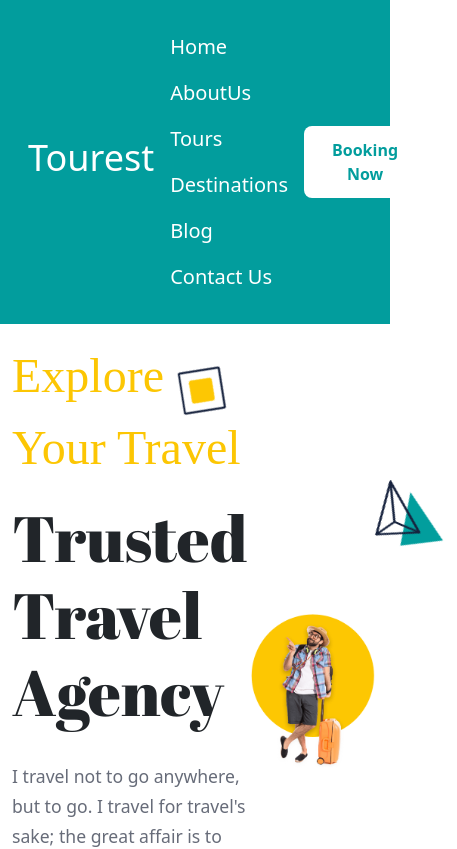
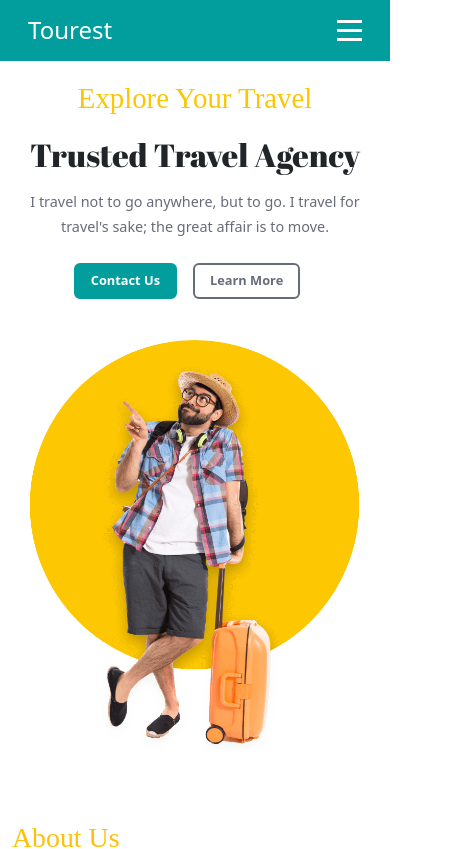
Before and after one commit to yatharth1cr/tourest, a React (Create React App) app in the folder homepage/: page / in a window 390 px wide. Shown: the top 849 px of the page, 457 px wide, since content can reach past the window. Built offline with nearby package versions, Linux system fonts and the light colour scheme; a web font is replaced by a local one.

Commit message:
added responsive part

```diff
--- a/homepage/src/App.css
+++ b/homepage/src/App.css
@@ -1,4 +1,7 @@
 @import url("https://fonts.googleapis.com/css2?family=Comforter+Brush&family=Abril+Fatface&display=swap");
+html {
+  scroll-behavior: smooth;
+}
 
 /* http://meyerweb.com/eric/tools/css/reset/
    v2.0 | 20110126
--- a/homepage/src/App.jsx
+++ b/homepage/src/App.jsx
@@ -11,13 +11,30 @@ function App() {
   return (
     <>
       <div className="App">
-        <Navbar />
+        <section id="Home" className="section home-section">
+          <Navbar />
+        </section>
+
         <Hero />
-        <Destination />
-        <Featured />
-        <About />
-        <Blog />
-        <Footer />
+        <section id="AboutUs" className="section about-section">
+          <About />
+        </section>
+
+        <section id="Tours" className="section tours-section">
+          <Featured />
+        </section>
+
+        <section id="Destinations" className="section destinations-section">
+          <Destination />
+        </section>
+
+        <section id="Blog" className="section blog-section">
+          <Blog />
+        </section>
+
+        <section id="ContactUs" className="section contact-section">
+          <Footer />
+        </section>
       </div>
     </>
   );
--- a/homepage/src/components/footer/footer.css
+++ b/homepage/src/components/footer/footer.css
@@ -1,7 +1,135 @@
+/* Footer General Styles */
 .custom-bg {
   background-color: #17233f;
   border-radius: 0;
 }
+
 .custom-bg2 {
   background-color: #029d9d;
 }
+
+footer {
+  font-size: 1rem;
+}
+
+footer h5 {
+  font-size: 1.2rem;
+  margin-bottom: 1.5rem;
+}
+
+footer ul {
+  padding: 0;
+}
+
+footer ul li {
+  margin-bottom: 0.5rem;
+}
+
+footer a {
+  text-decoration: none;
+}
+
+footer p {
+  margin-bottom: 0.5rem;
+}
+
+/* Newsletter Input */
+footer .input-group input {
+  border-radius: 0;
+}
+
+footer .input-group .btn {
+  border-radius: 0;
+}
+
+/* Footer Bottom Section */
+footer .text-center {
+  margin-top: 2rem;
+}
+
+footer .text-center h3 {
+  font-size: 1.5rem;
+}
+
+footer .text-center a {
+  transition: color 0.3s ease;
+}
+
+footer .text-center a:hover {
+  color: #029d9d;
+}
+
+footer .social-icons a {
+  font-size: 1.2rem;
+  margin-right: 1rem;
+  color: #fff;
+  transition: transform 0.3s ease;
+}
+
+footer .social-icons a:hover {
+  transform: scale(1.1);
+}
+
+/* Responsive Design */
+
+/* Tablets and Smaller Screens */
+@media (max-width: 992px) {
+  footer .row > div {
+    margin-bottom: 2rem;
+    text-align: center;
+  }
+
+  footer .text-center {
+    flex-direction: column;
+    gap: 1rem;
+  }
+
+  footer .text-center h3 {
+    order: -1;
+  }
+
+  footer .social-icons {
+    justify-content: center;
+  }
+}
+
+/* Mobile Devices */
+@media (max-width: 576px) {
+  footer {
+    text-align: center;
+  }
+
+  footer h5 {
+    font-size: 1.1rem;
+  }
+
+  footer ul {
+    margin-bottom: 1rem;
+  }
+
+  footer .input-group {
+    flex-direction: column;
+  }
+
+  footer .input-group input {
+    margin-bottom: 0.5rem;
+    border-radius: 4px;
+  }
+
+  footer .input-group .btn {
+    border-radius: 4px;
+  }
+
+  footer .text-center {
+    gap: 1rem;
+  }
+
+  footer .text-center h3 {
+    font-size: 1.3rem;
+  }
+
+  footer .social-icons a {
+    font-size: 1.1rem;
+    margin-right: 0.7rem;
+  }
+}
--- a/homepage/src/components/hero/hero.css
+++ b/homepage/src/components/hero/hero.css
@@ -1,12 +1,21 @@
+/* Hero Section */
 .hero {
   margin-top: 1rem;
   position: relative;
+  display: flex;
+  flex-wrap: wrap;
+  justify-content: center;
+  text-align: center; /* Center content for small screens */
 }
 
+/* Shapes (Decorative Elements) */
 .hero .shape {
   display: block;
   position: absolute;
   animation: rotate 8s linear infinite;
+  width: 50px;
+  height: 50px;
+  object-fit: contain;
 }
 
 .hero .shape-1 {
@@ -35,40 +44,149 @@
   }
 }
 
+/* Hero Content */
 .hero-content {
+  max-width: 600px;
   margin-bottom: 3rem;
+  text-align: left;
+}
+
 .hero-subtitle {
   font-family: "Comforter Brush", cursive;
   font-size: 3rem;
   color: #fcc603;
 }
-  h2 {
+
+.hero-title {
   font-family: "Abril Fatface", serif;
   font-size: 4rem;
+  margin-bottom: 1rem;
 }
+
 .hero-text {
   color: #676c79;
   font-size: 1.1rem;
   line-height: 1.7;
-    margin: 2rem 0;
+  margin: 1.5rem 0;
 }
+
+/* Buttons */
+.hero-buttons {
+  display: flex;
+  justify-content: flex-start;
+  flex-wrap: wrap;
+}
+
 .btn {
   font-weight: 700;
   padding: 10px 25px;
   border: 2px solid;
   border-radius: 6px;
+  margin: 0.5rem 1rem 0.5rem 0;
+  transition: all 0.3s ease;
 }
+
 .btn-one {
   background-color: #029d9d;
   color: #fff;
-    margin-right: 1rem;
+  border-color: #029d9d;
 }
+
 .btn-two {
-    border: 2px solid #676c79;
+  border-color: #676c79;
+  color: #676c79;
 }
+
 .btn:hover {
   background-color: #fff;
-    border: 2px solid;
   color: #029d9d;
+  border-color: #029d9d;
+}
+
+/* Hero Banner Image */
+.hero-banner {
+  width: 100%;
+  max-width: 500px;
+}
+
+.hero-banner img {
+  width: 100%;
+  height: auto;
+}
+
+/* Responsive Design */
+
+/* Tablets and Small Screens */
+@media (max-width: 1024px) {
+  .hero-content {
+    text-align: center; /* Center text for smaller screens */
+  }
+
+  .hero-buttons {
+    justify-content: center;
+  }
+
+  .hero .shape {
+    width: 40px;
+    height: 40px;
   }
 }
+
+/* Mobile Devices */
+@media (max-width: 768px) {
+  .hero {
+    flex-direction: column;
+    align-items: center;
+  }
+
+  .hero-content {
+    margin-bottom: 2rem;
+    text-align: center;
+  }
+
+  .hero-title {
+    font-size: 2.5rem;
+  }
+
+  .hero-subtitle {
+    font-size: 2.2rem;
+  }
+
+  .hero-text {
+    font-size: 1rem;
+    margin: 1rem 0;
+  }
+
+  .btn {
+    font-size: 0.9rem;
+    padding: 8px 20px;
+  }
+
+  .hero .shape {
+    display: none; /* Hide shapes on mobile for simplicity */
+  }
+
+  .hero-banner {
+    max-width: 350px;
+  }
+}
+
+/* Extra Small Devices */
+@media (max-width: 480px) {
+  .hero-title {
+    font-size: 2rem;
+  }
+
+  .hero-subtitle {
+    font-size: 1.8rem;
+  }
+
+  .hero-text {
+    font-size: 0.9rem;
+  }
+
+  .btn {
+    font-size: 0.8rem;
+    padding: 6px 15px;
+  }
+}
--- a/homepage/src/components/navbar/Nav.jsx
+++ b/homepage/src/components/navbar/Nav.jsx
@@ -1,39 +1,71 @@
+import React, { useState } from "react";
 import "./navbar.css";
 import "bootstrap/dist/css/bootstrap.min.css";
 
 function Nav() {
+  const [isOpen, setIsOpen] = useState(false);
+
+  const toggleMenu = () => {
+    setIsOpen(!isOpen);
+  };
+
+  const closeMenu = () => {
+    setIsOpen(false);
+  };
+
   return (
     <header className="header">
       <div className="container d-flex justify-content-between align-items-center">
         {/* Logo */}
         <h1 className="logo">Tourest</h1>
 
+        {/* Hamburger Menu */}
+        <div className="hamburger" onClick={toggleMenu}>
+          <span></span>
+          <span></span>
+          <span></span>
+        </div>
+
         {/* Navigation */}
-        <nav className="navbar">
-          <ul className="navbar-list d-flex flex-column flex-lg-row">
+        <nav className={`navbar ${isOpen ? "open" : ""}`}>
+          <ul className="navbar-list">
             <li>
-              <a href="#Home">Home</a>
+              <a href="#Home" onClick={closeMenu}>
+                Home
+              </a>
             </li>
             <li>
-              <a href="#AboutUs">AboutUs</a>
+              <a href="#AboutUs" onClick={closeMenu}>
+                About Us
+              </a>
             </li>
             <li>
-              <a href="#Tours">Tours</a>
+              <a href="#Tours" onClick={closeMenu}>
+                Tours
+              </a>
             </li>
             <li>
-              <a href="#Destinations">Destinations</a>
+              <a href="#Destinations" onClick={closeMenu}>
+                Destinations
+              </a>
             </li>
             <li>
-              <a href="#Blog">Blog</a>
+              <a href="#Blog" onClick={closeMenu}>
+                Blog
+              </a>
             </li>
             <li>
-              <a href="#ContactUs">Contact Us</a>
+              <a href="#ContactUs" onClick={closeMenu}>
+                Contact Us
+              </a>
             </li>
           </ul>
+
+          {/* Booking Button */}
+          <button className="btn-primary" onClick={closeMenu}>
+            Booking Now
+          </button>
         </nav>
-
-        {/* Booking Button */}
-        <button className="btn-primary">Booking Now</button>
       </div>
     </header>
   );
--- a/homepage/src/components/navbar/navbar.css
+++ b/homepage/src/components/navbar/navbar.css
@@ -6,28 +6,24 @@
   position: sticky;
   top: 0;
   z-index: 1000;
+  width: 100%;
 }
 
 /* Logo Styles */
 .logo {
-  font-size: 2.25rem;
+  font-size: 2rem;
   font-weight: 500;
+  margin: 0;
 }
 
-/* Navbar List  */
-
-.navbar .open {
-  display: flex;
-}
-
+/* Navbar List */
 .navbar-list {
   list-style: none;
   padding: 0;
   margin: 0;
-}
-
-.navbar-list li {
-  margin: 0.5rem 1rem;
+  display: flex;
+  flex-direction: row;
+  gap: 1.5rem;
 }
 
 .navbar-list li a {
@@ -50,11 +46,85 @@
   font-size: 1rem;
   font-weight: bold;
   padding: 0.75rem 1.75rem;
-  transition: transform 0.3s;
+  transition: transform 0.3s, box-shadow 0.3s;
   border-radius: 0.5rem;
+  text-align: center;
 }
 
 .btn-primary:hover {
   transform: scale(1.05);
   box-shadow: 0 4px 8px rgba(0, 0, 0, 0.2);
 }
+
+/* Hamburger Menu */
+.hamburger {
+  display: none;
+  flex-direction: column;
+  cursor: pointer;
+}
+
+.hamburger span {
+  background: #fff;
+  height: 3px;
+  width: 25px;
+  margin: 3px 0;
+  transition: 0.3s;
+}
+
+/* Responsive Design */
+
+/* Small and Tablet Devices */
+@media (max-width: 1024px) {
+  .header .container {
+    flex-direction: row;
+    justify-content: space-between;
+  }
+
+  .hamburger {
+    display: flex;
+  }
+
+  .navbar {
+    display: none;
+    flex-direction: column;
+    align-items: center;
+    background: #029d9d;
+    width: 100%;
+    position: absolute;
+    top: 100%;
+    left: 0;
+    z-index: 1000;
+  }
+
+  .navbar.open {
+    display: flex;
+    padding: 1rem 0;
+  }
+
+  .navbar-list {
+    flex-direction: column;
+    gap: 1rem;
+    text-align: center;
+  }
+
+  /* Booking Button in Navbar */
+  .navbar .btn-primary {
+    margin-top: 1rem;
+  }
+}
+
+/* Extra Small Devices: Adjust font sizes */
+@media (max-width: 480px) {
+  .logo {
+    font-size: 1.5rem;
+  }
+
+  .navbar-list li a {
+    font-size: 1rem;
+  }
+
+  .btn-primary {
+    font-size: 0.9rem;
+    padding: 0.5rem 1rem;
+  }
+}
```
Lines whose indentation alone changed are shown as unchanged.
